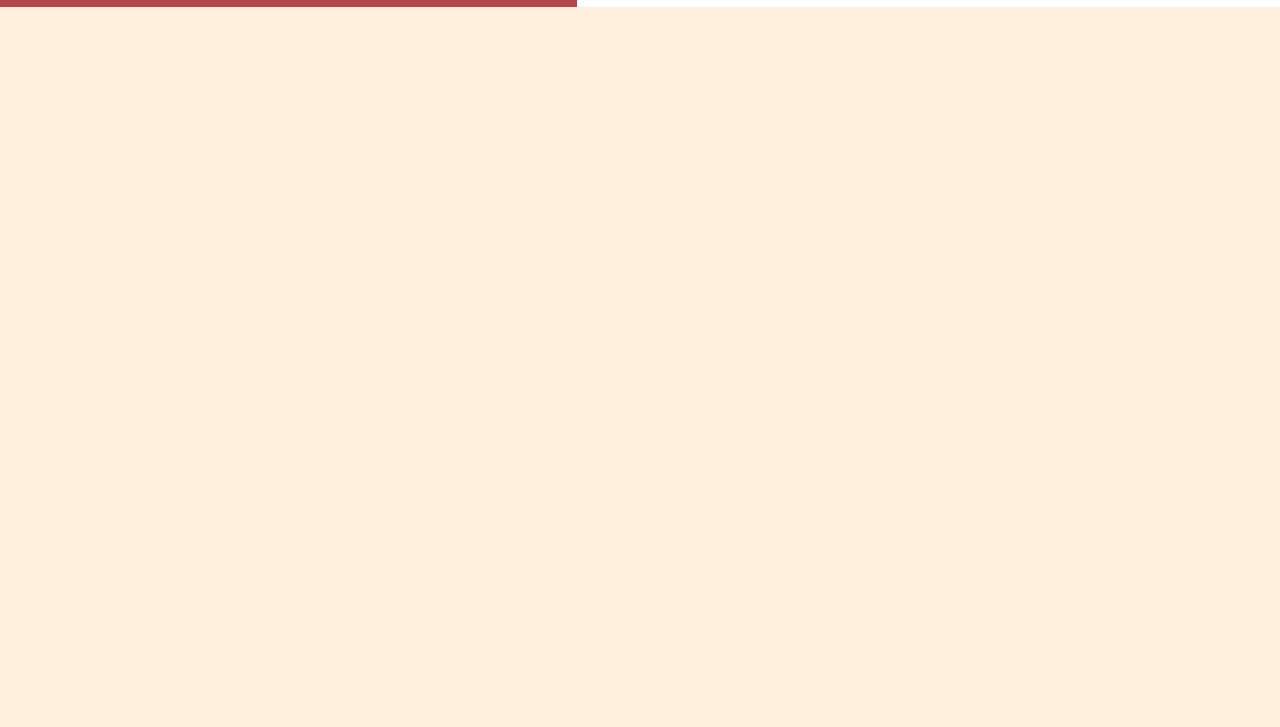
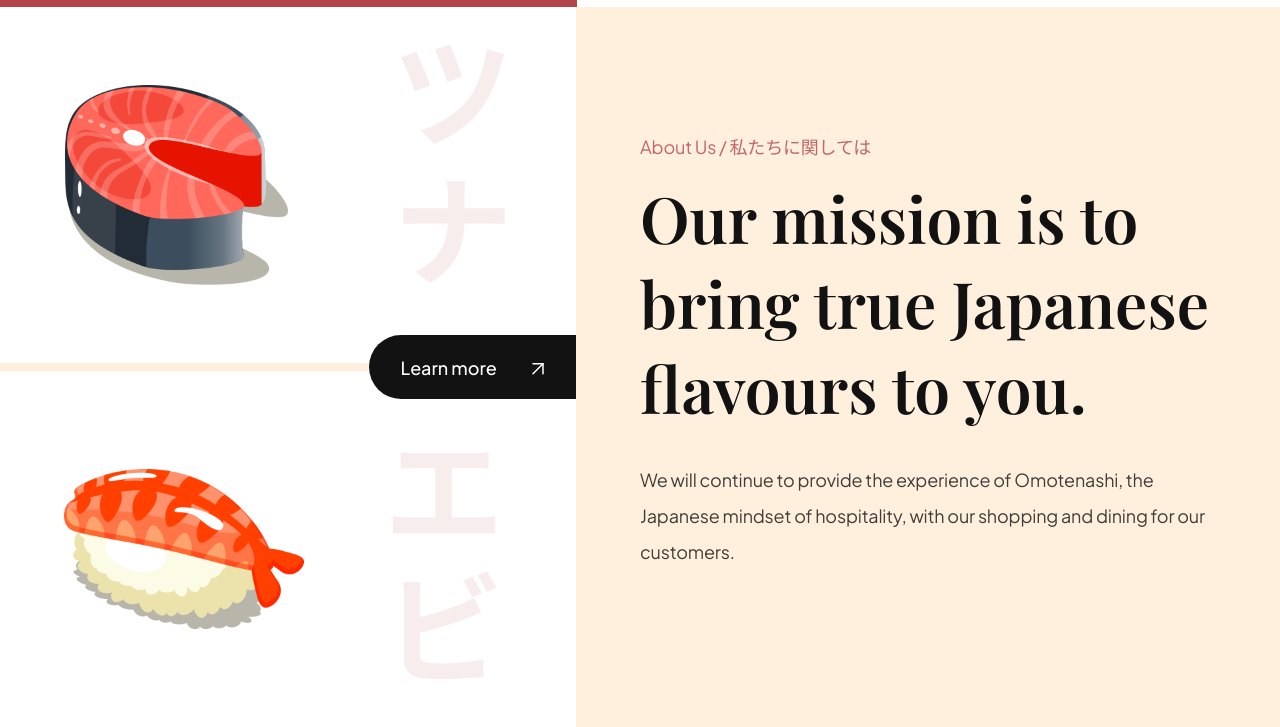
Before and after one commit to ItsmePNP/simpleRestaurant, a website built with Vite: page index.html in a window 1280 px wide. Shown: the part 791-1518 px from the top of the page. Before the commit the page ends 800 px from the top, so only its background shows below. Built offline with nearby package versions, Linux system fonts and the light colour scheme.

Commit message:
About section

```diff
--- /dev/null
+++ b/css/sections/about.css
@@ -0,0 +1,80 @@
+.about-us {
+    display: flex;
+    min-height: 720px;
+    overflow: hidden;
+}
+
+.about-us__image {
+    flex: 1;
+    display: flex;
+    flex-direction: column;
+    justify-content: center;
+    background-color: var(--color-white);
+    position: relative;
+
+}
+
+.about-us__image div {
+    padding: 32px 64px;
+    flex: 1;
+    display: flex;
+    align-items: center;
+    background-position: 0 0;
+    background-repeat: no-repeat;
+    background-size: contain;
+
+}
+
+.about-us__image-sushi3 {
+    border-bottom: 8px solid var(--color-creamson);
+    background-image: url(../../assets/about_bg1.png);
+}
+
+.about-us__image-sushi2 {
+    background-image: url(../../assets/about_bg2.png);
+}
+
+.about-us__image-sushi3 img {
+    width: 225px;
+    height: 200px;
+    object-fit: contain;
+}
+
+.about-us__image-sushi2 img {
+    width: 240px;
+    height: 160px;
+    object-fit: contain;
+}
+
+.about-us__button {
+    position: absolute;
+    right: 0;
+    padding: 12px 32px;
+    min-height: 64px;
+    background-color: var(--secondary-color);
+    border-radius: 32px 0 0 32px;
+    border: 0;
+    outline: 0;
+    color: var(--color-white);
+    font-family: var(--plus-jakarta-sans);
+    font-size: 18px;
+    font-weight: 500;
+    line-height: 23px;
+    cursor: pointer;
+
+}
+
+.about-us__button img {
+    object-fit: contain;
+    margin-left: 32px;
+
+}
+
+
+.about-us__content {
+    padding: 64px;
+    flex: 1px;
+    display: flex;
+    justify-content: center;
+    flex-direction: column;
+}
--- a/css/style.css
+++ b/css/style.css
@@ -4,8 +4,8 @@
 /* other css file imports */
 @import url("sections/header.css");
 @import url("sections/hero.css");
-/* @import url("sections/about.css");
-@import url("sections/popular.css");
+ @import url("sections/about.css");
+/* @import url("sections/popular.css");
 @import url("sections/trending.css");
 @import url("sections/subscribe.css");
 @import url("sections/footer.css"); */
--- a/index.html
+++ b/index.html
@@ -61,6 +61,25 @@
     </div>
   </section>
 
+  <section class="about-us" id="about-us">
+    <div class="about-us__image">
+      <div class="about-us__image-sushi3">
+        <img src="assets/sushi-3.png" alt="Sushi" />
+      </div>
+      <button class="about-us__button">Learn more
+        <img src="assets/arrow-up-right.svg" alt="Arrow">
+      </button>
+      <div class="about-us__image-sushi2">
+        <img src="assets/sushi-2.png" alt="Sushi" />
+      </div>
+    </div>
+    <div class="about-us__content">
+      <p class="sushi__subtitle">About Us / 私たちに関しては
+        <h3 class="sushi__title">Our mission is to bring true Japanese flavours to you.</h3>
+        <p class="sushi__description">We will continue to provide the experience of Omotenashi, the Japanese mindset of hospitality, with our shopping and dining for our customers.        </p>
+      </p>
+    </div>
+  </section>
 
   <!-- <script src="js/script.js"></script> -->
 </body>
```
